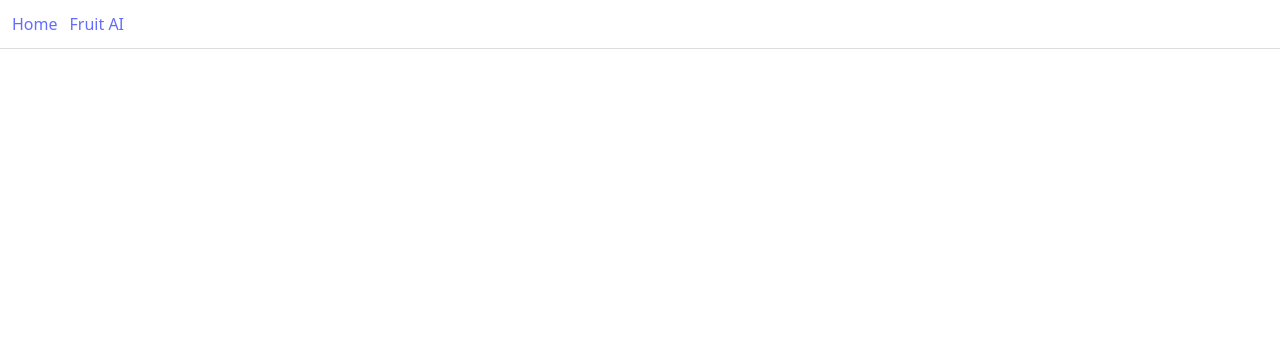
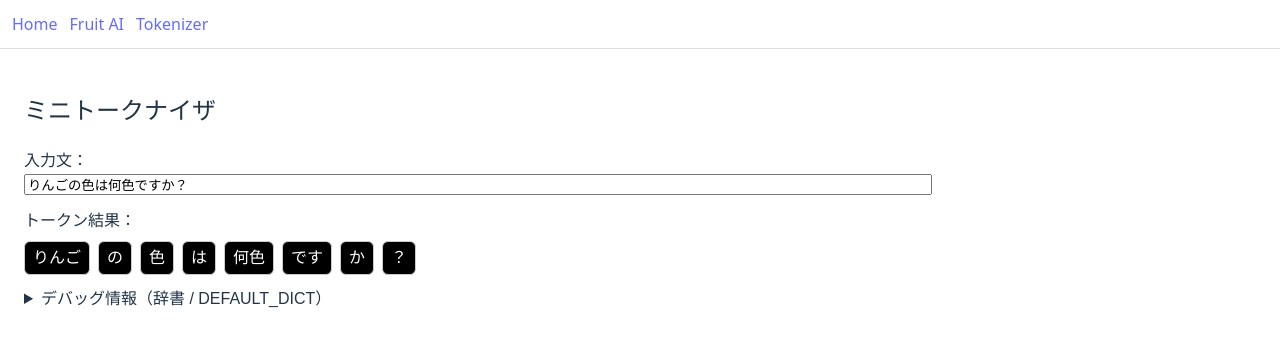
Before and after one commit to Kei-Taros/genai-learning, a React (Vite) app: page /tokenizer in a window 1280 px wide. Before the commit this address had no page. Shown: the top 346 px of the page. Built offline with nearby package versions, Linux system fonts and the light colour scheme.

Commit message:
feat: トークナイザの学習用ページを実装

```diff
--- a/src/App.tsx
+++ b/src/App.tsx
@@ -1,6 +1,7 @@
 import { Routes, Route, Link } from "react-router-dom";
 import HomePage from "./pages/HomePage";
 import FruitAiPage from "./pages/FruitAiPage";
+import Tokenizer from "./pages/Tokenizer";
 
 const App = () => {
   return (
@@ -9,12 +10,18 @@ const App = () => {
         <Link to="/" style={{ marginRight: 12 }}>
           Home
         </Link>
-        <Link to="/fruit-ai">Fruit AI</Link>
+        <Link style={{ marginRight: 12 }} to="/fruit-ai">
+          Fruit AI
+        </Link>
+        <Link style={{ marginRight: 12 }} to="/tokenizer">
+          Tokenizer
+        </Link>
       </nav>
 
       <Routes>
         <Route path="/" element={<HomePage />} />
         <Route path="/fruit-ai" element={<FruitAiPage />} />
+        <Route path="/tokenizer" element={<Tokenizer />} />
       </Routes>
     </div>
   );
--- /dev/null
+++ b/src/assets/tokenizerDict.ts
@@ -0,0 +1,16 @@
+export const DEFAULT_DICT = [
+  "りんご",
+  "ばなな",
+  "きうい",
+  "れもん",
+  "味",
+  "味は",
+  "おいしい",
+  "どんな",
+  "の",
+  "色",
+  "何色",
+  "です",
+  "か",
+  "？",
+];
--- a/src/pages/HomePage.tsx
+++ b/src/pages/HomePage.tsx
@@ -6,7 +6,12 @@ const HomePage = () => {
       <h1>ホーム</h1>
       <ul>
         <li>
-          <Link to="/fruit-ai">果物の色を答える ミニ生成AI</Link>
+          <Link to="/fruit-ai">果物の色を答える 「ミニ生成AI」</Link>
+        </li>
+        <li>
+          <Link to="/tokenizer">
+            文字を単語区切りにする 「ミニトークナイザ」
+          </Link>
         </li>
       </ul>
     </div>
--- /dev/null
+++ b/src/pages/Tokenizer.tsx
@@ -0,0 +1,61 @@
+import { useMemo, useState } from "react";
+import { miniTokenize } from "../utils/tokenizer";
+import { DEFAULT_DICT } from "../assets/tokenizerDict";
+
+export default function Tokenizer() {
+  const [input, setInput] = useState("りんごの色は何色ですか？");
+
+  const tokens = useMemo(() => miniTokenize(input), [input]);
+
+  return (
+    <div style={{ padding: 24, fontFamily: "sans-serif", maxWidth: 900 }}>
+      <h2>ミニトークナイザ</h2>
+
+      <div style={{ display: "grid", gap: 12 }}>
+        <label>
+          入力文：
+          <input
+            value={input}
+            onChange={(e) => setInput(e.target.value)}
+            style={{ width: "100%" }}
+          />
+        </label>
+
+        <div>
+          <strong>トークン結果：</strong>
+          <div
+            style={{ display: "flex", flexWrap: "wrap", gap: 8, marginTop: 8 }}
+          >
+            {tokens.map((t, idx) => (
+              <span
+                key={`${t}-${idx}`}
+                style={{
+                  border: "1px solid #ccc",
+                  padding: "4px 8px",
+                  borderRadius: 6,
+                  background: "#000000ff",
+                  color: "#fff",
+                }}
+              >
+                {t}
+              </span>
+            ))}
+          </div>
+        </div>
+        {/* 👇 デバッグ情報 */}
+        <details>
+          <summary>デバッグ情報（辞書 / DEFAULT_DICT）</summary>
+          <pre style={{ fontSize: "12px" }}>
+            {JSON.stringify(
+              {
+                DEFAULT_DICT,
+              },
+              null,
+              2
+            )}
+          </pre>
+        </details>
+      </div>
+    </div>
+  );
+}
--- /dev/null
+++ b/src/utils/tokenizer.ts
@@ -0,0 +1,35 @@
+import { DEFAULT_DICT } from "../assets/tokenizerDict";
+
+export const miniTokenize = (
+  input: string,
+  dict: string[] = DEFAULT_DICT
+): string[] => {
+  // dictを文字数の長い順に並べる
+  const sorted = [...dict].sort((a, b) => b.length - a.length);
+
+  const tokens: string[] = [];
+  let i = 0;
+
+  while (i < input.length) {
+    let matched: string | null = null;
+
+    // dictの文字とマッチしているか総当りで確認
+    for (const word of sorted) {
+      if (input.startsWith(word, i)) {
+        matched = word;
+        break;
+      }
+    }
+
+    if (matched) {
+      tokens.push(matched);
+      i += matched.length;
+    } else {
+      // どれにも当たらなければ1文字
+      tokens.push(input[i]);
+      i += 1;
+    }
+  }
+
+  return tokens;
+};
```
